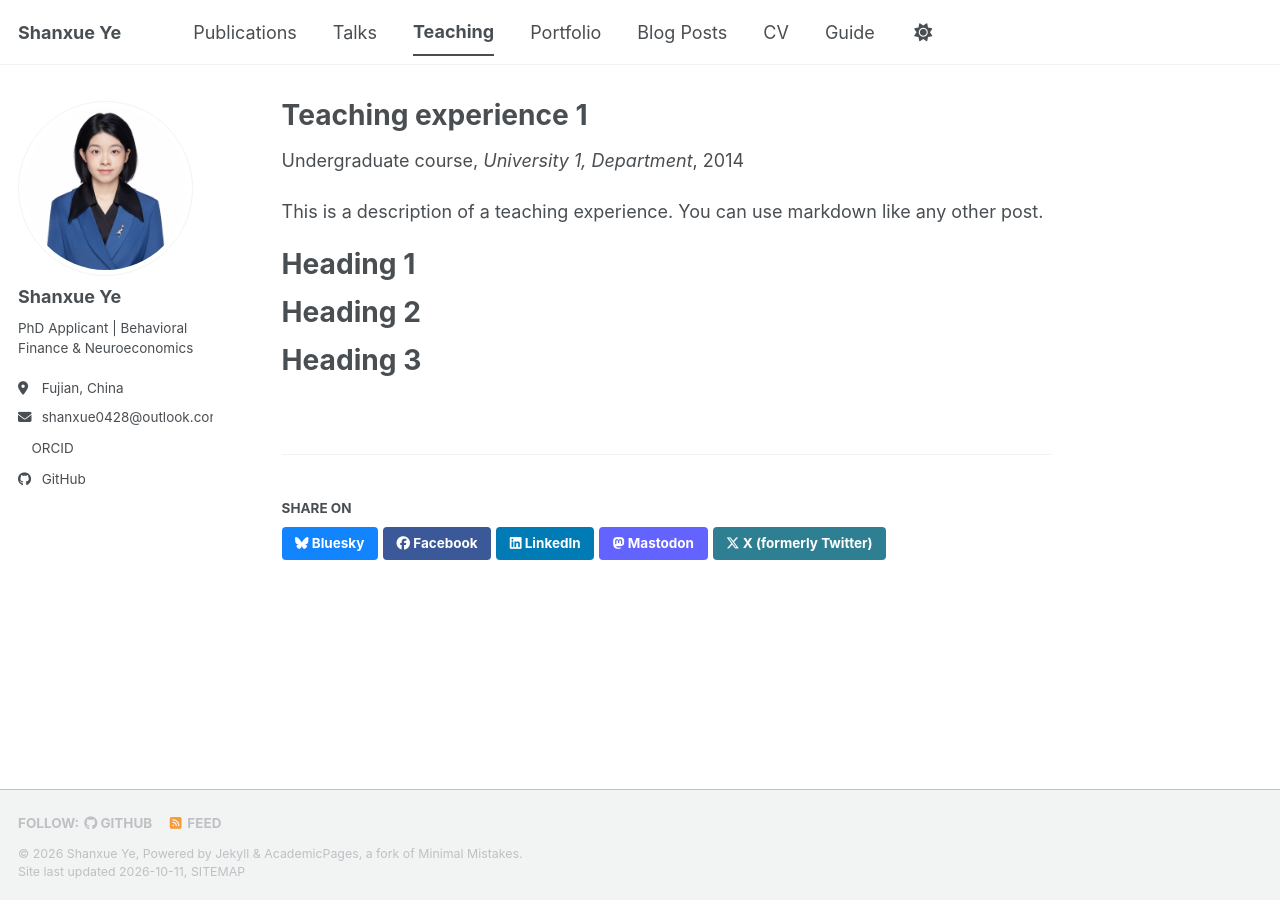
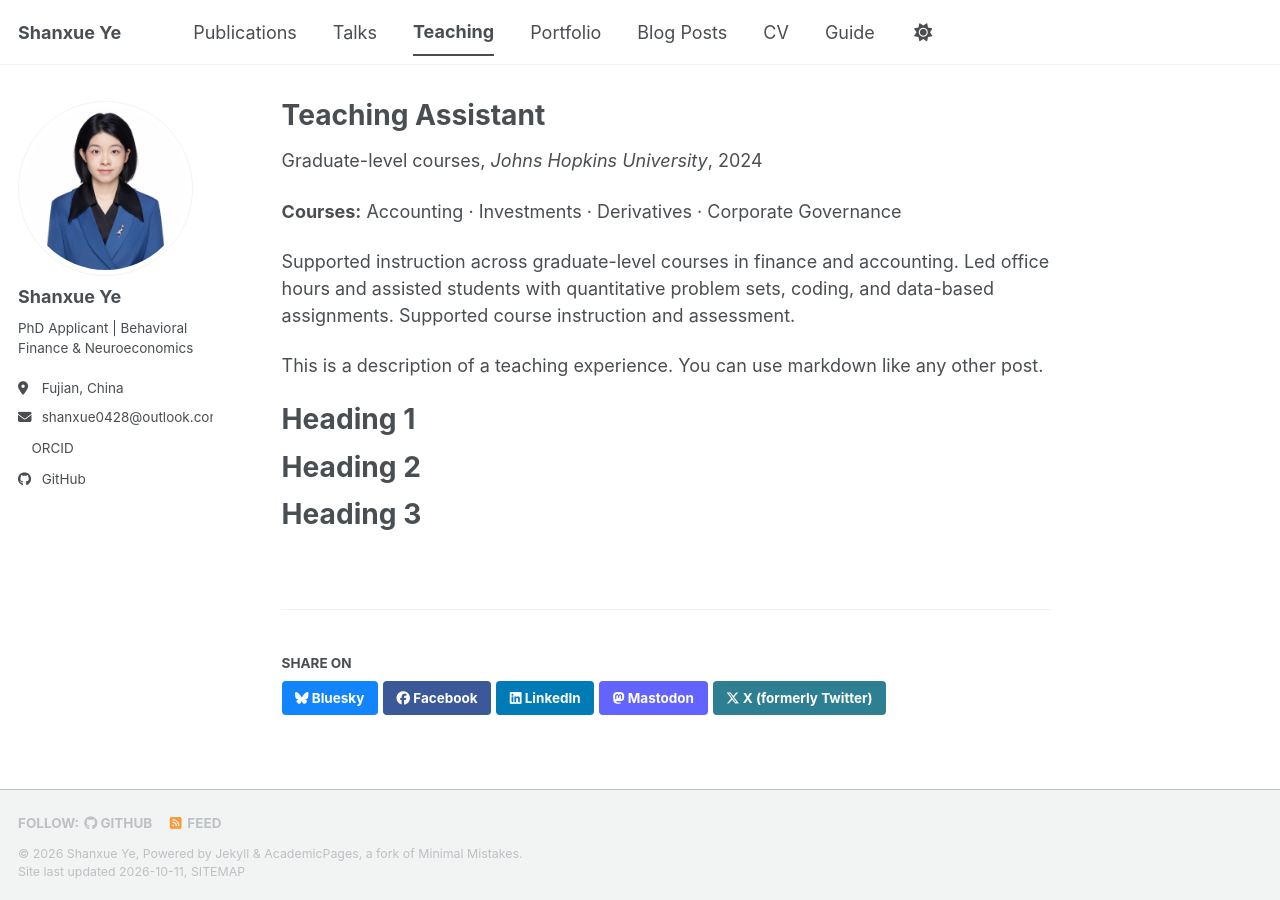
Before and after one commit to shanxue0428/academic-site, a Jekyll site: the page built from _teaching/2014-spring-teaching-1.md, in a window 1280 px wide. Built offline with Jekyll 4.4.1, drawn with Linux system fonts in a browser that asks for light colours; a style sheet for code colours, icons or effects is not loaded.

Commit message:
Update 2014-spring-teaching-1.md

```diff
--- a/_teaching/2014-spring-teaching-1.md
+++ b/_teaching/2014-spring-teaching-1.md
@@ -1,12 +1,16 @@
 ---
-title: "Teaching experience 1"
+title: "Teaching Assistant"
 collection: teaching
-type: "Undergraduate course"
-permalink: /teaching/2014-spring-teaching-1
-venue: "University 1, Department"
-date: 2014-01-01
-location: "City, Country"
+type: "Graduate-level courses"
+permalink: /teaching/2024-2025-jhu-teaching-assistant/
+venue: "Johns Hopkins University"
+date: 2024-08-01
+location: "Washington, DC, USA"
 ---
+
+**Courses:** Accounting · Investments · Derivatives · Corporate Governance
+
+Supported instruction across graduate-level courses in finance and accounting. Led office hours and assisted students with quantitative problem sets, coding, and data-based assignments. Supported course instruction and assessment.
 
 This is a description of a teaching experience. You can use markdown like any other post.
 
```
